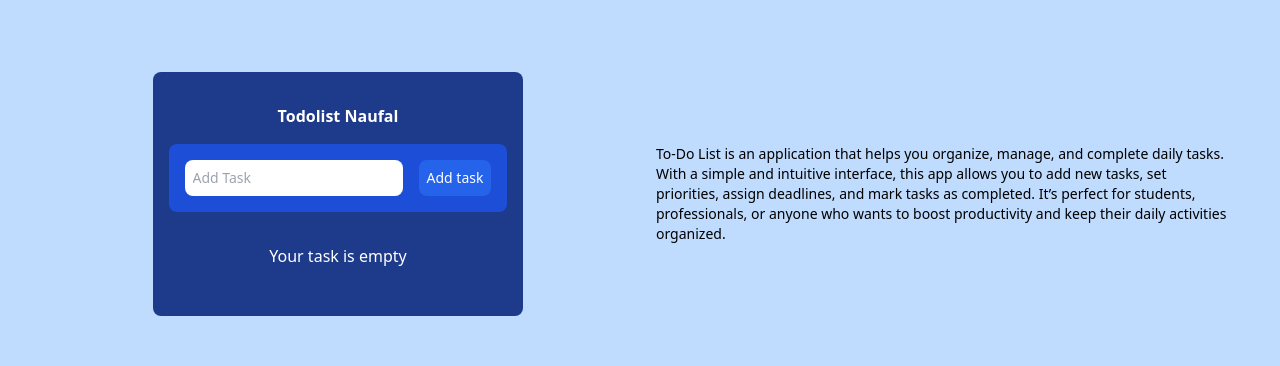
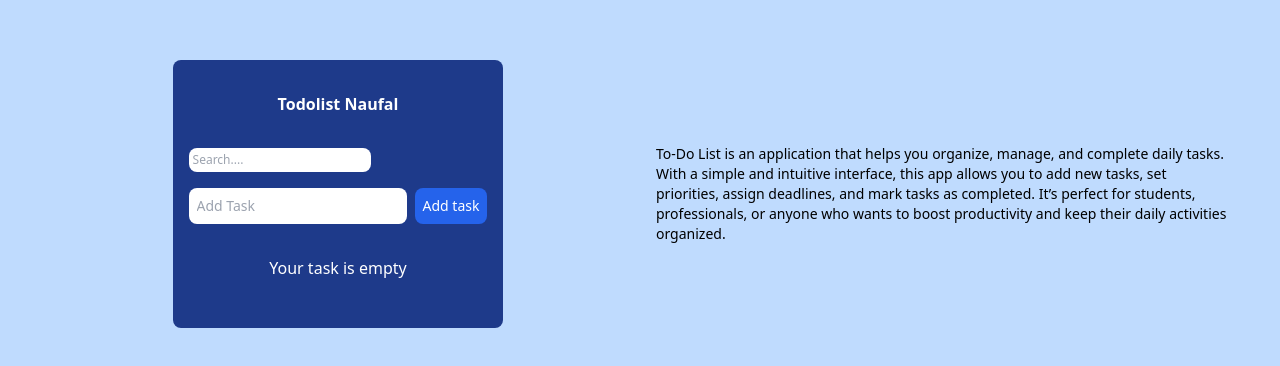
Before and after one commit to naufalaufa/todolist-react-ts, a React (Vite) app: page / in a window 1280 px wide. Shown: the part 206-572 px from the top of the page. Built offline with nearby package versions, Linux system fonts and the light colour scheme.

Commit message:
add searchtask feature and fixed layout bug edit

```diff
--- a/src/App.tsx
+++ b/src/App.tsx
@@ -7,12 +7,14 @@ import BtnDeleteAll from "./components/BtnDeleteAll";
 import TextSection from "./components/TextSection";
 import AllTaskCount from "./components/AllTaskCount";
 import HeaderSection from "./components/HeaderSection";
+import SearchTodo from "./components/SearchTodo";
 
 const App = () => {
   const storedItems = localStorage.getItem("task");
   const storageItems: Task[] = storedItems ? JSON.parse(storedItems) : [];
 
   const [task, setTask] = useState<Task[]>(storageItems);
+  const [searchText, setSearchText] = useState("");
 
   useEffect(() => {
     localStorage.setItem("task", JSON.stringify(task));
@@ -80,14 +82,20 @@ const App = () => {
     toast.success("All tasks deleted successfully");
   };
 
+  const filteredSearchTodo = task.filter((todo) =>
+    todo.todos.toLowerCase().includes(searchText.toLowerCase())
+  );
+
   return (
     <div className="grid bg-blue-200 min-h-screen place-content-center w-screen max-w-full overflow-hidden m-auto ">
       <div className="grid sm:grid-cols-2 min-h-screen p-4 px-9 place-content-center place-items-center">
         <div className="p-4 rounded-lg bg-blue-900">
           <HeaderSection />
           <AllTaskCount task={task} />
+          <SearchTodo searchText={searchText} setSearchText={setSearchText} />
           <FormTodo addTask={addTask} />
           <Todo
+            filteredSearchTodo={filteredSearchTodo}
             editTask={editTask}
             handleStarValue={handleStarValue}
             handleEdit={handleEdit}
--- a/src/components/EditTodo.tsx
+++ b/src/components/EditTodo.tsx
@@ -16,12 +16,12 @@ const EditTodo: React.FC<EditProps> = ({ editTask, task }) => {
     toast.success("Success edit field");
   };
   return (
-    <form onSubmit={handleSubmit}>
+    <form onSubmit={handleSubmit} className="flex items-center gap-1">
       <input
         value={value}
         onChange={(e) => setValue(e.target.value)}
         defaultValue={value}
-        className="p-1 rounded-lg mx-0 text-black outline-none"
+        className="p-1 text-xs rounded-lg mx-0 text-black outline-none"
         type="text"
       />
       <button className="text-xs p-2 ml-2 rounded-lg bg-blue-800">
--- a/src/components/FormTodo.tsx
+++ b/src/components/FormTodo.tsx
@@ -11,10 +11,7 @@ const FormTodo = ({ addTask }: { addTask: (task: string) => void }) => {
     setValue("");
   };
   return (
-    <form
-      className="bg-blue-700 p-4 rounded-lg flex gap-4"
-      onSubmit={handleSubmit}
-    >
+    <form className="flex gap-2" onSubmit={handleSubmit}>
       <input
         value={value}
         required
@@ -23,6 +20,7 @@ const FormTodo = ({ addTask }: { addTask: (task: string) => void }) => {
         className="p-2 text-sm rounded-lg border-black border-1 outline-none"
         type="text"
       />
+
       <button className="bg-blue-600 text-sm whitespace-nowrap p-2 rounded-lg text-white">
         Add task
       </button>
--- /dev/null
+++ b/src/components/SearchTodo.tsx
@@ -0,0 +1,18 @@
+const SearchTodo = ({
+  searchText,
+  setSearchText,
+}: {
+  searchText: string;
+  setSearchText: (payload: string) => void;
+}) => {
+  return (
+    <input
+      value={searchText}
+      onChange={(e) => setSearchText(e.target.value)}
+      placeholder="Search...."
+      className="rounded-lg outline-none p-1 text-xs my-4"
+    />
+  );
+};
+
+export default SearchTodo;
--- a/src/components/Todo.tsx
+++ b/src/components/Todo.tsx
@@ -1,9 +1,11 @@
+import React from "react";
 import { toast } from "react-toastify";
 import { TodoProps } from "../utils/type";
 import EditTodo from "./EditTodo";
 import { FaStar } from "react-icons/fa";
+
 const Todo: React.FC<TodoProps> = ({
-  todos,
+  filteredSearchTodo,
   handleDelete,
   todoCompleted,
   handleEdit,
@@ -12,10 +14,10 @@ const Todo: React.FC<TodoProps> = ({
 }) => {
   return (
     <div>
-      {todos.map((item, idx) => {
+      {filteredSearchTodo.map((item, idx) => {
         return (
           <div
-            className="p-2 text-white my-4 flex gap-3 bg-blue-600 rounded-lg  justify-between"
+            className="p-2 text-white my-4 flex gap-3 bg-blue-600 rounded-lg justify-between"
             key={idx}
           >
             {item.isEdit ? (
@@ -28,11 +30,11 @@ const Todo: React.FC<TodoProps> = ({
                       handleStarValue(item.id);
                       if (!item.starValue) {
                         toast.success(
-                          `Success add ${item.todos} to priority task`
+                          `Successfully added ${item.todos} to priority tasks`
                         );
                       } else {
                         toast.error(
-                          `Success remove ${item.todos} to priority task`
+                          `Successfully removed ${item.todos} from priority tasks`
                         );
                       }
                     }}
@@ -46,7 +48,7 @@ const Todo: React.FC<TodoProps> = ({
                   <p
                     className={`${
                       item.isCompleted
-                        ? " line-through cursor-pointer text-xs"
+                        ? "line-through cursor-pointer text-xs"
                         : "bg-blue-600 cursor-pointer text-xs"
                     }`}
                     onClick={() => todoCompleted(item.id)}
@@ -68,7 +70,7 @@ const Todo: React.FC<TodoProps> = ({
 
               {!item.isEdit ? (
                 <button
-                  className="p-2 rounded-lg text-xs text-white bg bg-red-600"
+                  className="p-2 rounded-lg text-xs text-white bg-red-600"
                   onClick={() => handleDelete(item.id)}
                 >
                   Delete
--- a/src/utils/type.ts
+++ b/src/utils/type.ts
@@ -14,4 +14,5 @@ export type TodoProps = {
   handleEdit: (id: number) => void;
   editTask: (id: number, task: string) => void;
   handleStarValue: (id: number) => void;
+  filteredSearchTodo: Task[];
 };
```
